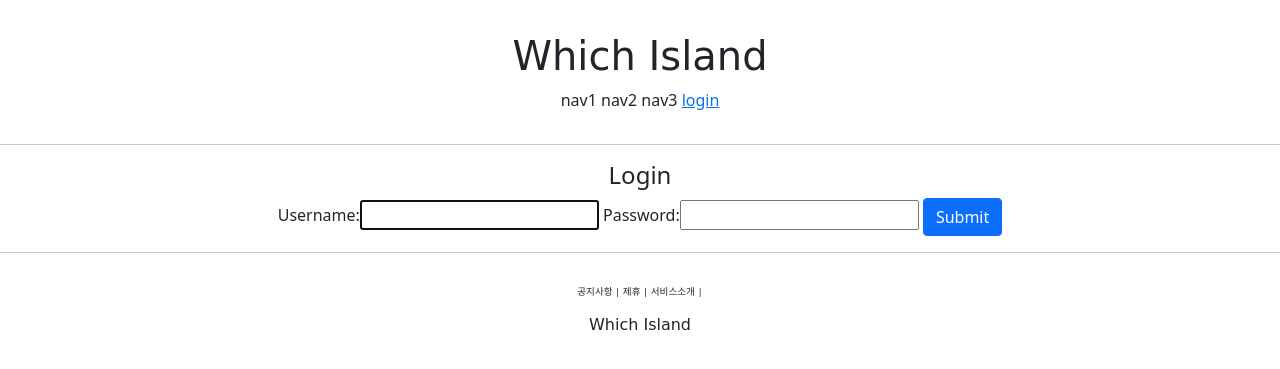
After one commit to ssooda/gym, a Django app: page /account/login/ in a window 1280 px wide. The commit adds this page. Shown: the top 369 px of the page. Run offline with Django 3.2, Linux system fonts and the light colour scheme; some web fonts are replaced.

Commit message:
login/logout

```diff
--- a/WhichIsland/settings.py
+++ b/WhichIsland/settings.py
@@ -13,6 +13,9 @@ https://docs.djangoproject.com/en/3.2/ref/settings/
 from pathlib import Path
 
 import os, environ
+
+from django.urls import reverse_lazy
+
 env = environ.Env(
     # set casting, default value
     DEBUG=(bool, False)
@@ -145,3 +148,6 @@ STATICFILES_DIRS = [
 # https://docs.djangoproject.com/en/3.2/ref/settings/#default-auto-field
 
 DEFAULT_AUTO_FIELD = 'django.db.models.BigAutoField'
+
+LOGIN_REDIRECT_URL = reverse_lazy('accountapp:hello_world')
+LOGOUT_REDIRECT_URL = reverse_lazy('accountapp:login')
--- a/accountapp/templates/accountapp/create.html
+++ b/accountapp/templates/accountapp/create.html
@@ -3,7 +3,8 @@
 {% block content %}
     <div style="text-align: center;">
 <!--   파이썬 파일에서는 reverse(accountapp:hello_world)    -->
-        <form action="{% url 'accountapp:create' " method="post"> <!-- accountapp 내부에 있는 create 라우트로 연결해라 -->
+        <form action="{% url 'accountapp:create' %} " method="post"> <!-- accountapp 내부에 있는 create 라우트로 연결해라 -->
+        <!--accountapp 폴더의 urls.py 에서 확인해보면 create 라는 라우트는 views.py의 AccountCreateView 클래스로 연결됨 => 성공한 경우 hello_world.html 로 연결하라고 되어있음-->
         {% csrf_token %}
         {{ form }}
         <!-- accountapp 에서 views.py에 AccountCreateView 클래스가 urls.py 에서 create 로 라우트 됨
--- /dev/null
+++ b/accountapp/templates/accountapp/login.html
@@ -0,0 +1,21 @@
+{% extends 'base.html' %}
+
+{% block content %}
+
+  <div style="text-align: center;">
+
+    <div>
+        <h4>Login</h4>
+    </div>
+
+    <div>
+      <form action="" method="post">
+        {% csrf_token %} <!-- POST method 에 반드시 이것부터 쓸 것  -->
+        {{ form }} <!-- LoginView 에서 기본 제공 -->
+        <input type="submit" class="btn btn-primary">
+      </form>
+
+    </div>
+  </div>
+
+{% endblock %}
--- a/accountapp/urls.py
+++ b/accountapp/urls.py
@@ -1,3 +1,4 @@
+from django.contrib.auth.views import LoginView, LogoutView
 from django.urls import path
 
 from accountapp.views import hello_world, AccountCreateView
@@ -7,5 +8,8 @@ app_name = "accountapp"  # accountapp이라는 app_name 을 명시함으로써 a
 urlpatterns = [
     path('hello_world/', hello_world, name="hello_world"),  # path(연결할 주소(route), 보여줄 함수 (view 파일에 있는 함수))
 
+    path('login/', LoginView.as_view(template_name='accountapp/login.html'), name="login"),  # login, logout 은 필요한 변수가 많이 없어서 urls.py 에서 바로 class import 하고, template 를 지정
+    path('logout/', LogoutView.as_view(), name='logout'),
+
     path('create/', AccountCreateView.as_view(), name="create"),  # 함수형에서는 함수명만 명시하면 되지만 클래스형에서는 클래스명.as_view()해야함
 ]
--- a/accountapp/views.py
+++ b/accountapp/views.py
@@ -43,8 +43,9 @@ def hello_world(request):  # view 에서 만든 함수를 urls 에서 routing
 # Class Based View
 
 
+
 class AccountCreateView(CreateView):
     model = User  # 장고에서 기본적으로 제공하는 model
     form_class = UserCreationForm
     success_url = reverse_lazy('accountapp:hello_world')  # 함수형에서는 reverse, 클래스형에서는 reverse_lazy
-    template_name = 'accountapp/create.html'
+    template_name = 'accountapp/create.html'  # 어떤 html 로 연결할지 template 지정 => 함수형에서 return render 와 같은 역할
--- a/templates/header.html
+++ b/templates/header.html
@@ -9,7 +9,22 @@
             <span>nav1</span>
             <span>nav2</span>
             <span>nav3</span>
-            <span>nav4</span>
+
+            {% if not user.is_authenticated %} <!--유저가 로그인 되어있지 않다면-->
+            <a href="{% url 'accountapp:login' %}?next={{ request.path }}">
+                <!-- {% url 'accountapp:login' %} : accountapp의 urls.py에서 라우팅한 곳 -->
+                <!--login/logout 성공 후 Redirect 순서 : next -> LOGIN_REDIRECT_URL -> Default -->
+                <!--request.path : 요청 시 있었던 페이지(원래 있던 자리) -->
+                <!--login url로 바로 들어가면 원래 있던 자리가 없으므로 next=부분이 의미 없어짐 =>LOGIN_REDIRECT_URL 을 설정해야함 -> ROOT 폴더의 settings.py 에서 설정할 것-->
+                <span>login</span>
+            </a>
+            {% else %}
+            <a href="{% url 'accountapp:logout' %}?next={{ request.path }}">
+                <span>logout</span>
+            </a>
+            {% endif %}
+
+
         </div>
 
     </div>
```
